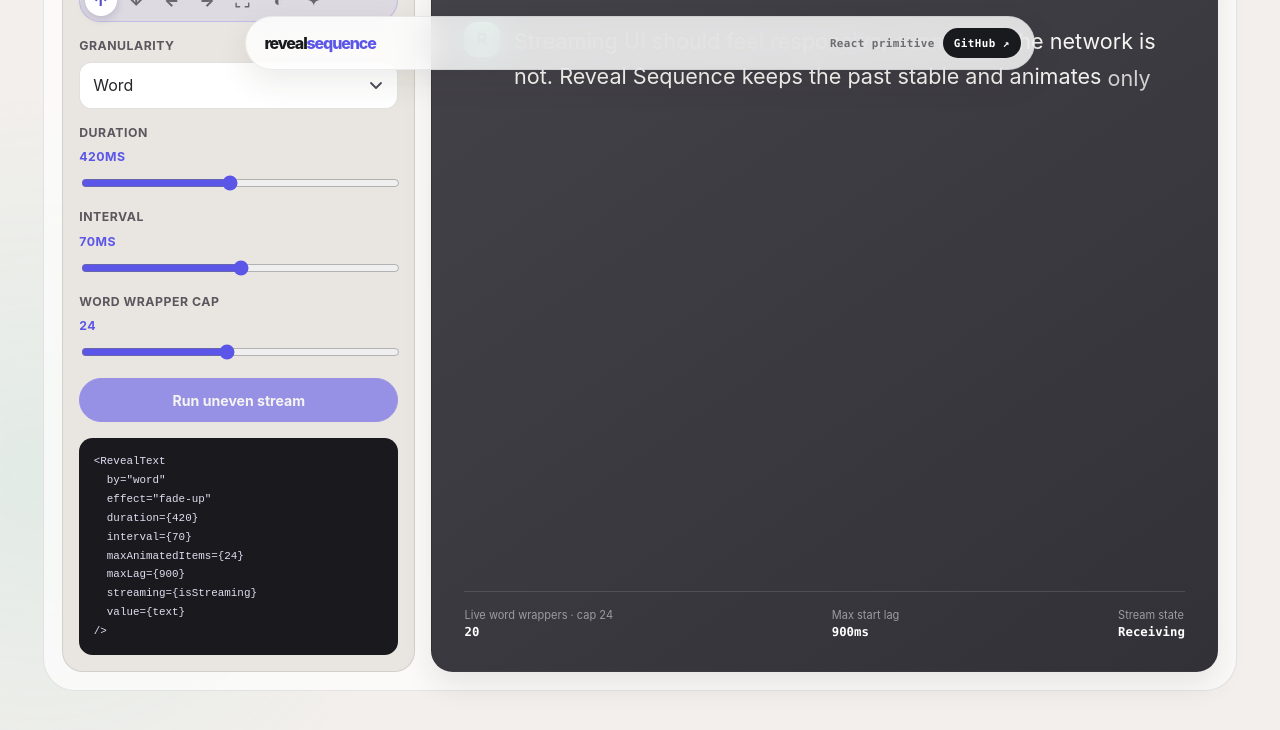
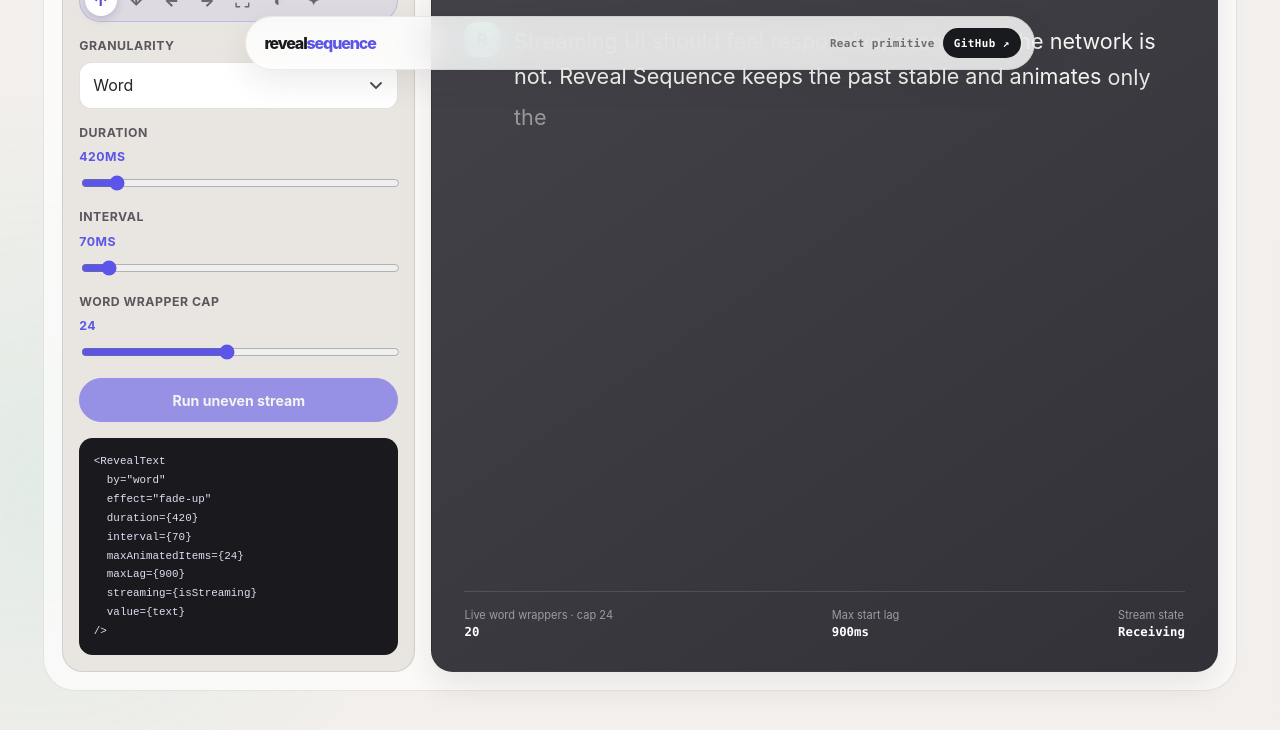
Before and after one commit to VoldemLive/reveal-sequence, a React (Vite) app: page / in a window 1280 px wide. Both pictures are taken after a click on the button "Run uneven stream". Shown: the part 1314-2044 px from the top of the page. Built offline with nearby package versions, Linux system fonts and the light colour scheme.

Commit message:
demo: extend timing controls for slow playback

```diff
--- a/src/demo/App.tsx
+++ b/src/demo/App.tsx
@@ -15,7 +15,6 @@ import {
   maxActivityCards,
   narrativeText,
   previewEffects,
-  streamCadenceByGranularity,
   streamUnitLabel,
   type ActivityKind,
 } from './model'
@@ -54,6 +53,9 @@ export function App() {
     () => createStreamChunks(narrativeText, granularity),
     [granularity],
   )
+  const textMaxLag = Math.max(900, textInterval * 6)
+  const groupMaxLag = Math.max(900, groupInterval * 6)
+
   const stopStream = () => {
     for (const timer of timers.current) window.clearTimeout(timer)
     timers.current = []
@@ -73,7 +75,7 @@ export function App() {
           setStreamText((current) => current + chunk)
           if (index === selectedChunks.length - 1) setIsStreaming(false)
         },
-        index === 0 ? 0 : index * streamCadenceByGranularity[granularity],
+        index === 0 ? 0 : index * textInterval,
       ),
     )
   }
@@ -188,8 +190,8 @@ export function App() {
     setAreActivityActionsExiting(false)
   }
 
-  const code = `<RevealText\n  by="${granularity}"\n  effect="${effect}"\n  duration={${duration}}\n  interval={${textInterval}}\n  maxAnimatedItems={${maxAnimatedItems}}\n  maxLag={900}\n  streaming={isStreaming}\n  value={text}\n/>`
-  const groupCode = `<RevealGroup\n  effect="${groupEffect}"\n  duration={${groupDuration}}\n  interval={${groupInterval}}\n  maxLag={900}\n>\n  {children}\n</RevealGroup>`
+  const code = `<RevealText\n  by="${granularity}"\n  effect="${effect}"\n  duration={${duration}}\n  interval={${textInterval}}\n  maxAnimatedItems={${maxAnimatedItems}}\n  maxLag={${textMaxLag}}\n  streaming={isStreaming}\n  value={text}\n/>`
+  const groupCode = `<RevealGroup\n  effect="${groupEffect}"\n  duration={${groupDuration}}\n  interval={${groupInterval}}\n  maxLag={${groupMaxLag}}\n>\n  {children}\n</RevealGroup>`
   const scrollToTop = () => {
     const reducedMotion = window.matchMedia('(prefers-reduced-motion: reduce)').matches
     window.history.replaceState(null, '', `${window.location.pathname}${window.location.search}`)
@@ -285,7 +287,7 @@ export function App() {
               <input
                 type="range"
                 min="160"
-                max="720"
+                max="3000"
                 step="20"
                 value={duration}
                 onChange={(event) => setTextDuration(Number(event.target.value))}
@@ -296,8 +298,8 @@ export function App() {
               <input
                 type="range"
                 min="0"
-                max="140"
-                step="10"
+                max="1200"
+                step="20"
                 value={textInterval}
                 onChange={(event) => setTextIntervalValue(Number(event.target.value))}
               />
@@ -338,7 +340,7 @@ export function App() {
                   interval={textInterval}
                   key={textRun}
                   maxAnimatedItems={maxAnimatedItems}
-                  maxLag={900}
+                  maxLag={textMaxLag}
                   mode="append"
                   onSettled={measureLiveWrappers}
                   streaming={isStreaming}
@@ -355,7 +357,7 @@ export function App() {
               </div>
               <div>
                 <span>Max start lag</span>
-                <strong>900ms</strong>
+                <strong>{textMaxLag}ms</strong>
               </div>
               <div>
                 <span>Stream state</span>
@@ -405,7 +407,7 @@ export function App() {
             <label>
               Duration <output>{groupDuration}ms</output>
               <input
-                max="900"
+                max="3000"
                 min="160"
                 onChange={(event) => {
                   setGroupDuration(Number(event.target.value))
@@ -419,13 +421,13 @@ export function App() {
             <label>
               Interval <output>{groupInterval}ms</output>
               <input
-                max="140"
+                max="1000"
                 min="0"
                 onChange={(event) => {
                   setGroupInterval(Number(event.target.value))
                   replayGroup()
                 }}
-                step="10"
+                step="20"
                 type="range"
                 value={groupInterval}
               />
@@ -459,7 +461,7 @@ export function App() {
               duration={groupDuration}
               effect={groupEffect}
               interval={groupInterval}
-              maxLag={900}
+              maxLag={groupMaxLag}
               onSettled={() => setIsGroupAnimating(false)}
               itemClassName="activity-reveal"
               key={groupRun}
```
